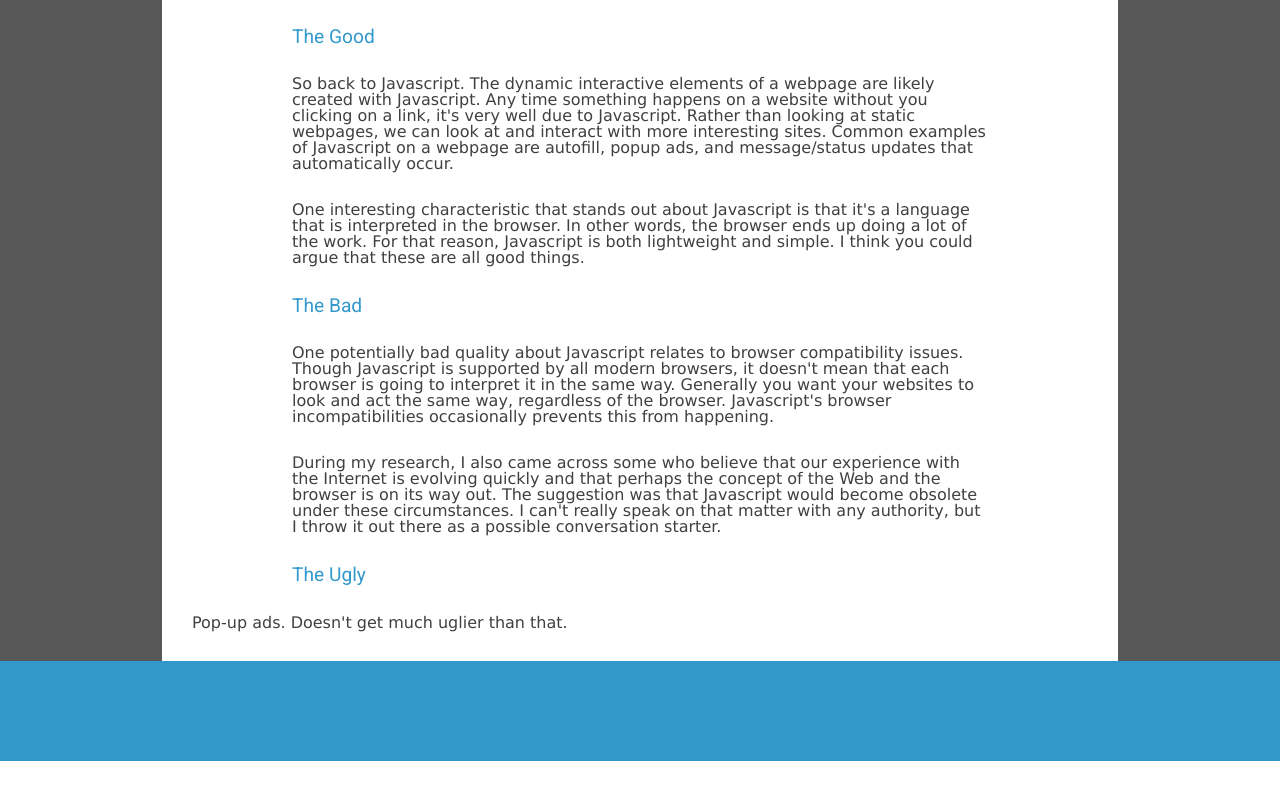
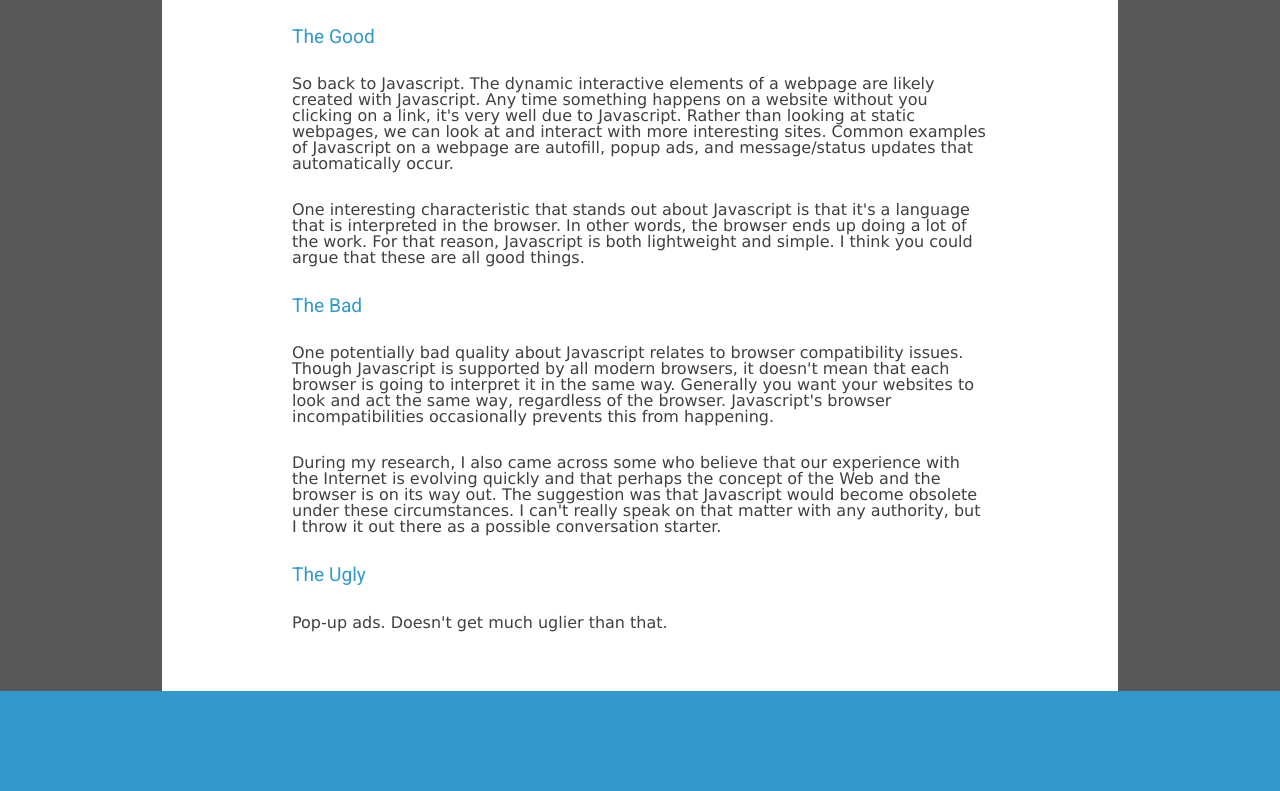
Before and after one commit to jupamedig/jupamedig.github.io, a plain HTML site: page blog-posts/week3_technical.html in a window 1280 px wide. Shown: the part 441-1232 px from the top of the page. Before the commit the page ends 1202 px from the top, so only its background shows below. Drawn offline with Linux system fonts and the light colour scheme; files that its build step writes are made by us from their sources.

Commit message:
added paragraph tags to last paragraph

```diff
--- a/blog-posts/week3_technical.html
+++ b/blog-posts/week3_technical.html
@@ -58,7 +58,8 @@
 			</p>
 
 			<h2>The Ugly</h2>
-				Pop-up ads. Doesn't get much uglier than that.
+
+			<p>Pop-up ads. Doesn't get much uglier than that.</p>
 		</article>
 
 	</div>
```
